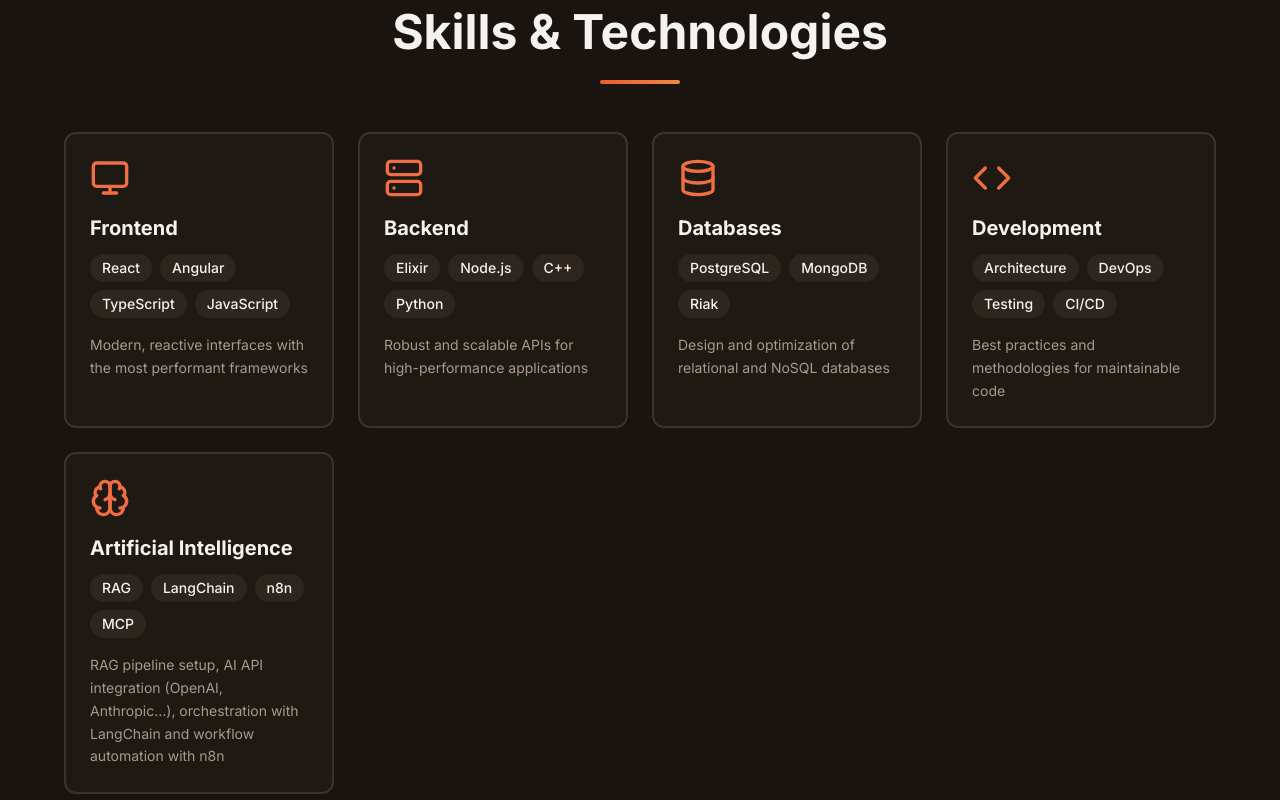
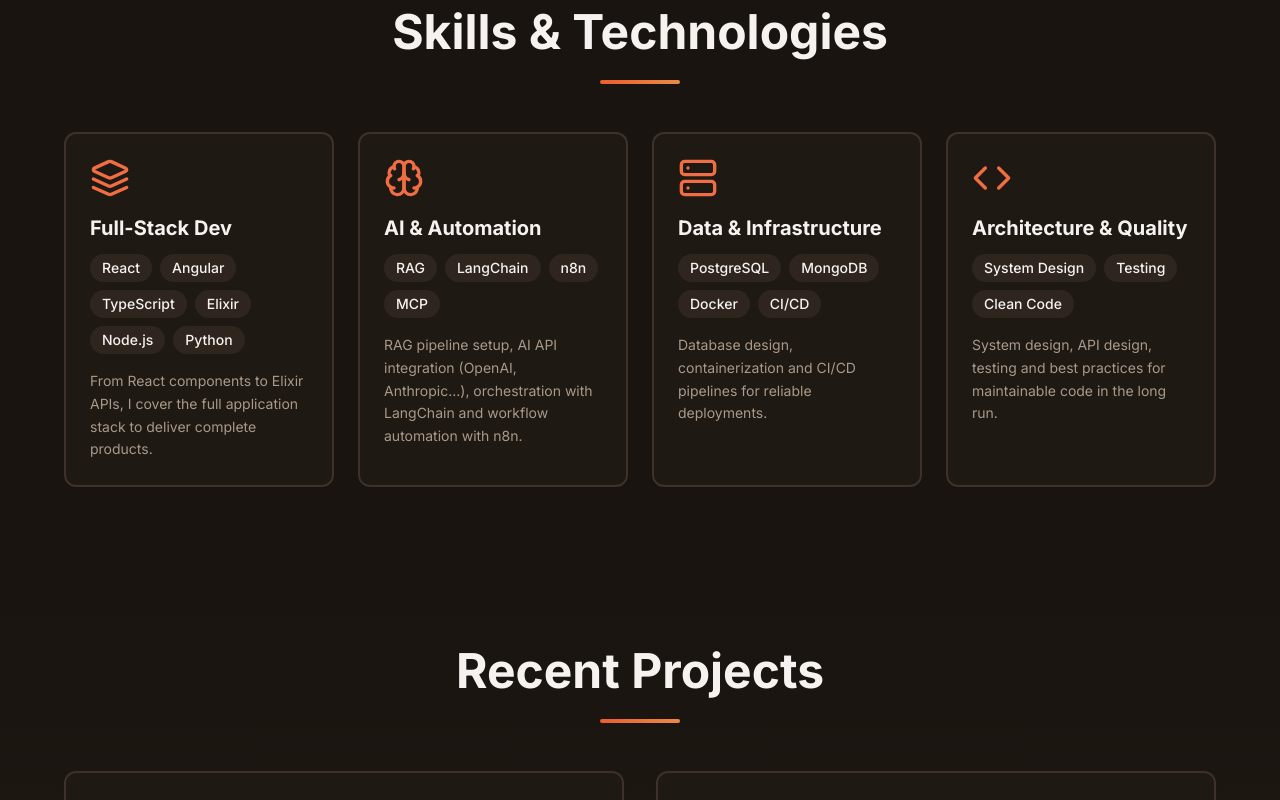
Before and after one commit to flobatard/site-perso-freelance, a React (Vite) app: page /en in a window 1280 px wide. Shown: the part 1760-2560 px from the top of the page. Built offline with nearby package versions, Linux system fonts and the light colour scheme.

Commit message:
Rearranging skills

```diff
--- a/src/components/Skills.tsx
+++ b/src/components/Skills.tsx
@@ -1,4 +1,4 @@
-import { Database, Server, Monitor, Code, Brain } from "lucide-react";
+import { Server, Code, Brain, Layers } from "lucide-react";
 import { Card, CardContent } from "@/components/ui/card";
 import { useTranslation } from "react-i18next";
 
@@ -7,34 +7,28 @@
 
   const skills = [
     {
-      icon: <Monitor className="text-primary" size={40} />,
-      title: "Frontend",
-      technologies: ["React", "Angular", "TypeScript", "JavaScript"],
-      description: t("skills.frontend_desc"),
-    },
-    {
-      icon: <Server className="text-primary" size={40} />,
-      title: "Backend",
-      technologies: ["Elixir", "Node.js", "C++", "Python"],
-      description: t("skills.backend_desc"),
-    },
-    {
-      icon: <Database className="text-primary" size={40} />,
-      title: "Databases",
-      technologies: ["PostgreSQL", "MongoDB", "Riak"],
-      description: t("skills.database_desc"),
-    },
-    {
-      icon: <Code className="text-primary" size={40} />,
-      title: t("skills.dev_title"),
-      technologies: ["Architecture", "DevOps", "Testing", "CI/CD"],
-      description: t("skills.dev_desc"),
+      icon: <Layers className="text-primary" size={40} />,
+      title: t("skills.fullstack_title"),
+      technologies: ["React", "Angular", "TypeScript", "Elixir", "Node.js", "Python"],
+      description: t("skills.fullstack_desc"),
     },
     {
       icon: <Brain className="text-primary" size={40} />,
       title: t("skills.ai_title"),
       technologies: ["RAG", "LangChain", "n8n", "MCP"],
       description: t("skills.ai_desc"),
+    },
+    {
+      icon: <Server className="text-primary" size={40} />,
+      title: t("skills.infra_title"),
+      technologies: ["PostgreSQL", "MongoDB", "Docker", "CI/CD"],
+      description: t("skills.infra_desc"),
+    },
+    {
+      icon: <Code className="text-primary" size={40} />,
+      title: t("skills.archi_title"),
+      technologies: ["System Design", "Testing", "Clean Code"],
+      description: t("skills.archi_desc"),
     },
   ];
 
--- a/src/locales/en.json
+++ b/src/locales/en.json
@@ -27,13 +27,14 @@
   },
   "skills": {
     "title": "Skills & Technologies",
-    "frontend_desc": "Modern, reactive interfaces with the most performant frameworks",
-    "backend_desc": "Robust and scalable APIs for high-performance applications",
-    "database_desc": "Design and optimization of relational and NoSQL databases",
-    "dev_title": "Development",
-    "dev_desc": "Best practices and methodologies for maintainable code",
-    "ai_title": "Artificial Intelligence",
-    "ai_desc": "RAG pipeline setup, AI API integration (OpenAI, Anthropic…), orchestration with LangChain and workflow automation with n8n"
+    "fullstack_title": "Full-Stack Dev",
+    "fullstack_desc": "From React components to Elixir APIs, I cover the full application stack to deliver complete products.",
+    "ai_title": "AI & Automation",
+    "ai_desc": "RAG pipeline setup, AI API integration (OpenAI, Anthropic…), orchestration with LangChain and workflow automation with n8n.",
+    "infra_title": "Data & Infrastructure",
+    "infra_desc": "Database design, containerization and CI/CD pipelines for reliable deployments.",
+    "archi_title": "Architecture & Quality",
+    "archi_desc": "System design, API design, testing and best practices for maintainable code in the long run."
   },
   "portfolio": {
     "title": "Recent Projects",
--- a/src/locales/fr.json
+++ b/src/locales/fr.json
@@ -27,13 +27,14 @@
   },
   "skills": {
     "title": "Compétences & Technologies",
-    "frontend_desc": "Interfaces modernes et réactives avec les frameworks les plus performants",
-    "backend_desc": "APIs robustes et scalables pour des applications performantes",
-    "database_desc": "Conception et optimisation de bases de données relationnelles et NoSQL",
-    "dev_title": "Développement",
-    "dev_desc": "Bonnes pratiques et méthodologies pour un code maintenable",
-    "ai_title": "Intelligence Artificielle",
-    "ai_desc": "Mise en place de pipelines RAG, intégration d'APIs IA (OpenAI, Anthropic…), orchestration avec LangChain et automatisation de workflows avec n8n"
+    "fullstack_title": "Full-Stack Dev",
+    "fullstack_desc": "Du composant React à l'API Elixir, je couvre l'ensemble de la chaîne applicative pour livrer des produits complets.",
+    "ai_title": "IA & Automatisation",
+    "ai_desc": "Mise en place de pipelines RAG, intégration d'APIs IA (OpenAI, Anthropic…), orchestration avec LangChain et automatisation de workflows avec n8n.",
+    "infra_title": "Data & Infrastructure",
+    "infra_desc": "Conception des bases de données, conteneurisation et mise en place de pipelines CI/CD pour des déploiements fiables.",
+    "archi_title": "Architecture & Qualité",
+    "archi_desc": "Conception système, design d'API, tests et bonnes pratiques pour un code maintenable sur le long terme."
   },
   "portfolio": {
     "title": "Projets Récents",
```
